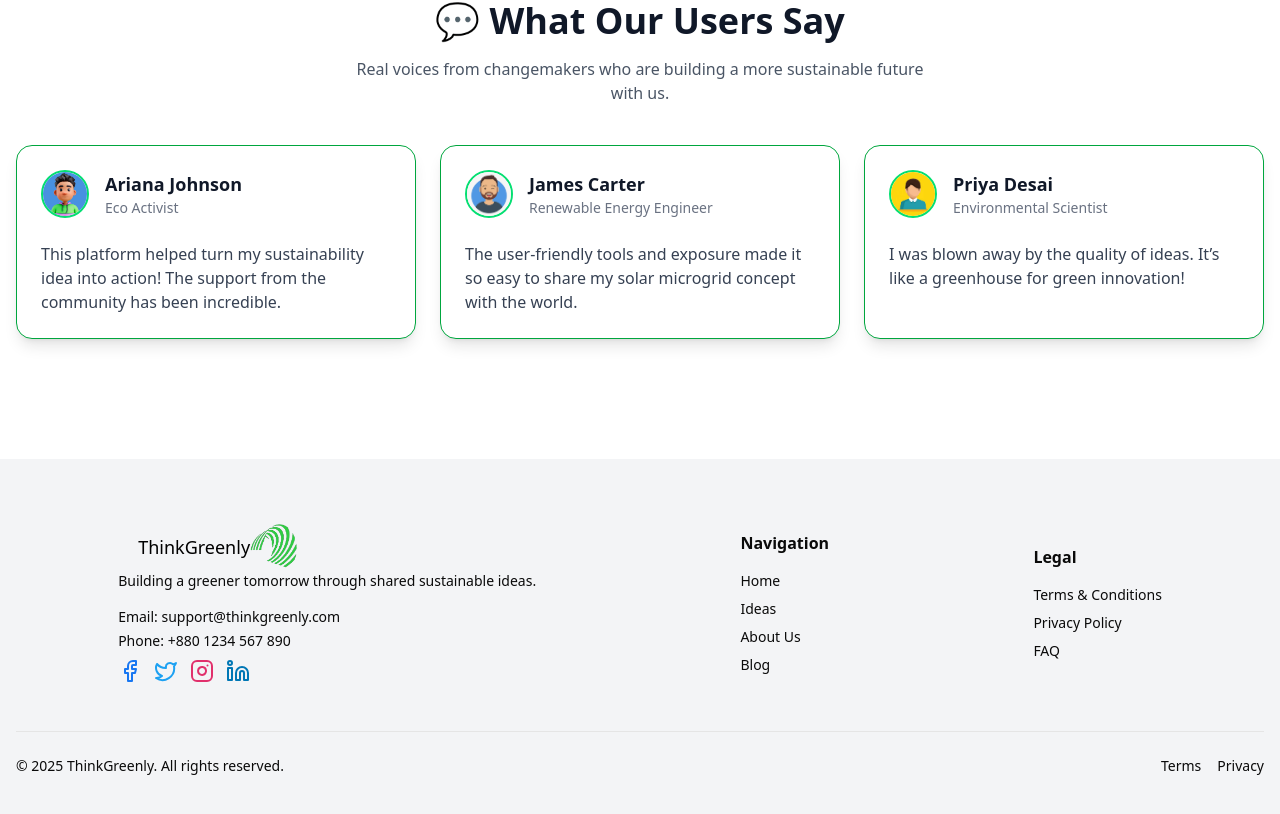
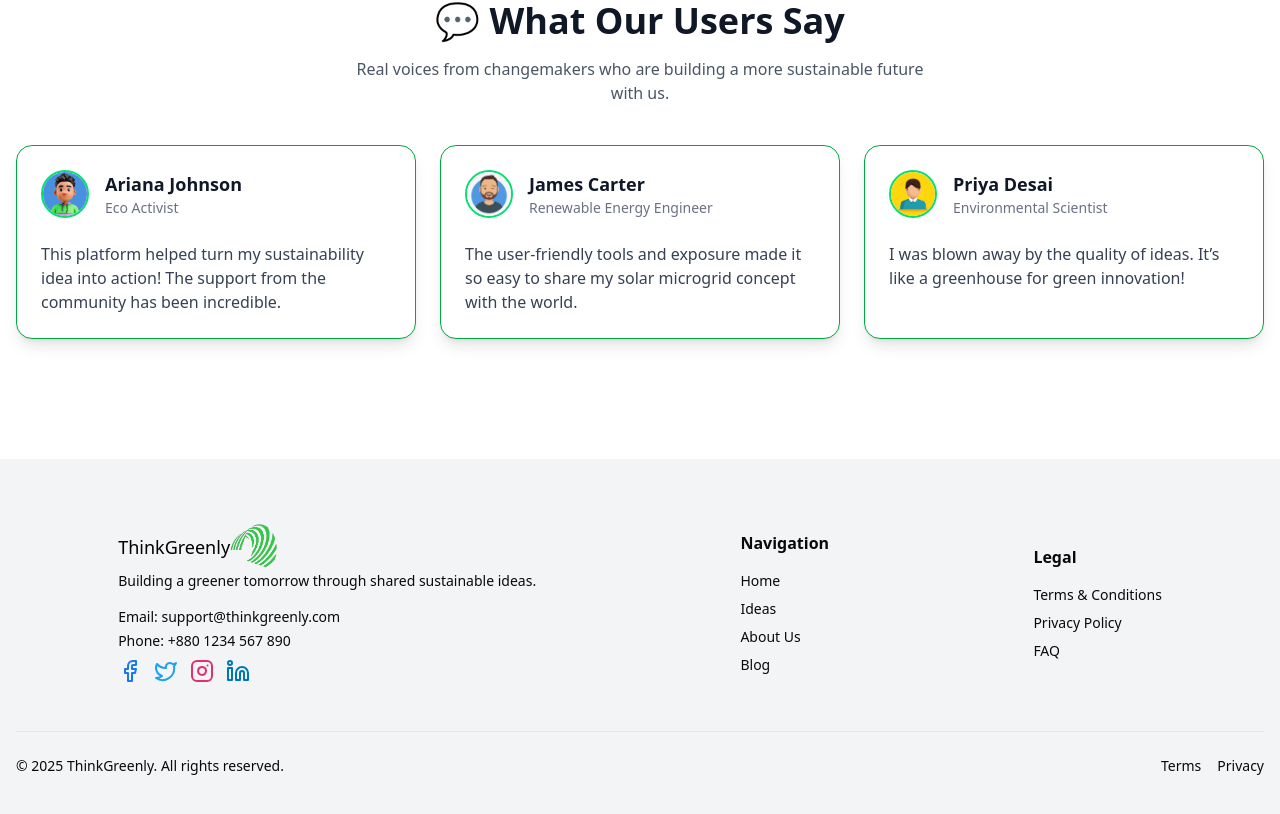
Before and after one commit to khaledssbd/ThinkGreenly, a Next.js app: page / in a window 1280 px wide. Shown: the part 2219-3033 px from the top of the page. Built offline with nearby package versions, Linux system fonts and the light colour scheme; no server answers.

Commit message:
[REFACTOR]: logo alignment adjusted in the footer

```diff
--- a/src/components/Basics/Footer.tsx
+++ b/src/components/Basics/Footer.tsx
@@ -12,7 +12,7 @@ const Footer = () => {
             {/* Logo & Contact Info */}
             <div className="col-span-2 space-y-4">
               <Link href="/">
-                <div className="font-medium w-fit ml-5 text-lg flex items-center gap-0">
+                <div className="font-medium w-fit text-lg flex items-center gap-0">
                   <p className="text-black dark:text-white">ThinkGreenly</p>
                   <Image src={logo} alt="logo" className="h-12 w-12" />
                 </div>
```
